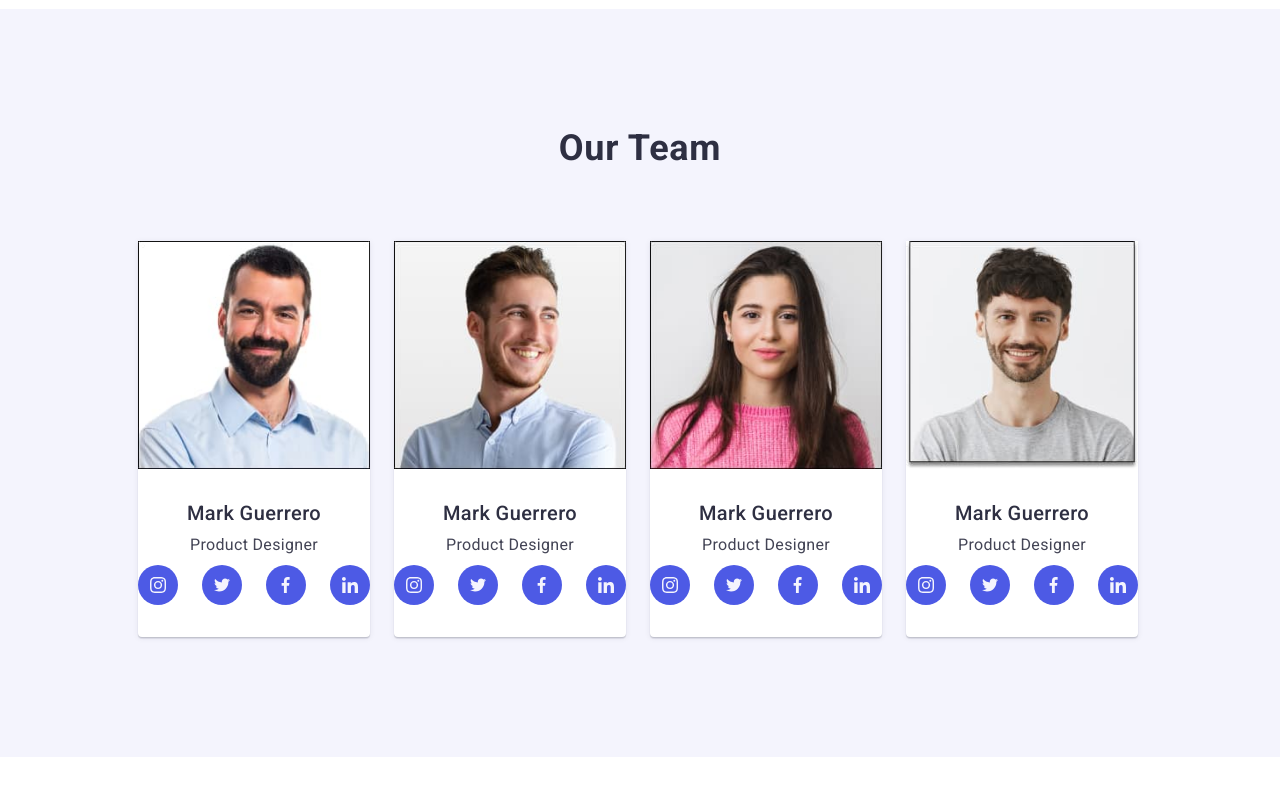
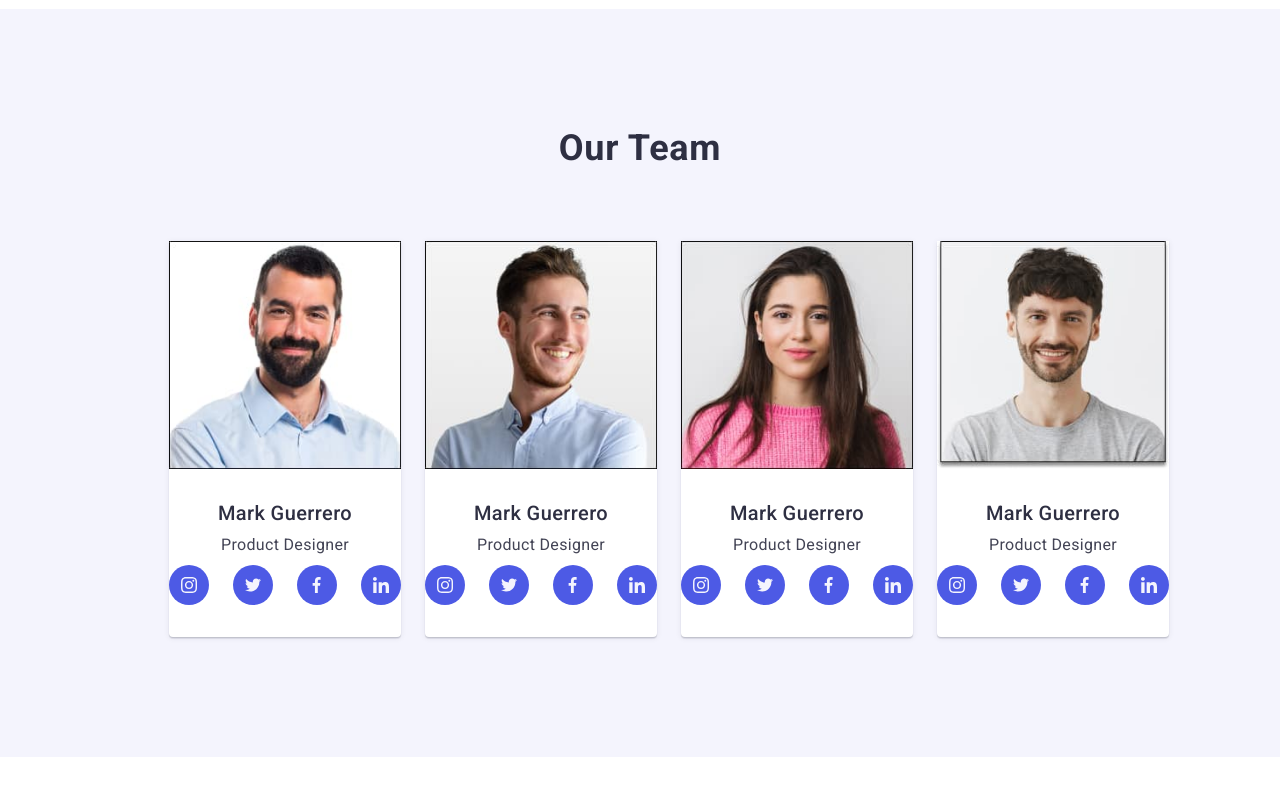
Before and after one commit to Lissa2121/goit-markup-hw-06, a plain HTML site: page index.html in a window 1280 px wide. Shown: the part 1220-2020 px from the top of the page. Drawn offline with nearby package versions, Linux system fonts and the light colour scheme.

Commit message:
Update styles.css

```diff
--- a/css/styles.css
+++ b/css/styles.css
@@ -309,9 +309,6 @@ img {
 }
 
 @media screen and (min-width:768px) {
-    .container {
-            max-width: 768px;
-        }
 
     .hero {
         background-image: linear-gradient(rgba(46, 47, 66, 0.70), rgba(46, 47, 66, 0.70)), url(../images/tablet-hero.jpg);
@@ -337,11 +334,6 @@ img {
 }
 
 @media screen and (min-width: 1158px) {
-    .container {
-        max-width: 1158px;
-        padding-left: 15px;
-        padding-right: 15px;
-    }
 
     .hero {
         padding-top: 188px;
@@ -425,9 +417,6 @@ img {
 }
 
 @media screen and (min-width:768px) {
-    .container {
-        max-width: 768px;
-    }
 
     .features {
         padding-top: 90px;
@@ -450,11 +439,6 @@ img {
 }
 
 @media screen and (min-width: 1158px) {
-     .container {
-        /* max-width: 1158px; */
-        padding-left: 15px;
-        padding-right: 15px;
-    }
 
     .features-container {
         /* max-width: 1158px; */
@@ -465,7 +449,6 @@ img {
 
     .features {
         /* max-width: 1158px; */
-        padding-right: 390px;
         padding-top: 120px;
         padding-bottom: 120px;
     }
@@ -619,9 +602,6 @@ img {
 }
 
 @media screen and (min-width:768px) {
-    .container {
-        max-width: 558px;
-    }
 
     .team-container-team {
         padding-left: 108px;
@@ -660,9 +640,6 @@ img {
 
 
     .team-list {
-        top: 50%;
-            transform: translateX(-50%);
-            padding-left: 50px;
             display: flex;
             flex-wrap: nowrap;
             gap: 24px;
@@ -670,7 +647,7 @@ img {
 
         .team-item {
             /* width: calc((100% - 72px) / 4); */
-            width: 264px;
+            /* width: 264px; */
         }
 
 }
@@ -771,9 +748,6 @@ img {
 }
 
 @media screen and (min-width: 768px) {
-    .container {
-        max-width: 768px;
-    }
 
     .portfolio-list {
         display: flex;
@@ -794,12 +768,6 @@ img {
 }
 
 @media screen and (min-width: 1158) {
-
-    .container {
-        max-width: 1158px;
-        padding-left: 15px;
-        padding-right: 15px;
-    }
 
     .portfolio {
         padding-top: 120px;
@@ -1010,7 +978,7 @@ img {
     }
 
     .footer-container {
-        max-width: 768px;
+        /* max-width: 768px; */
     }
 
     .footer-logo-text {
@@ -1039,9 +1007,9 @@ img {
     }
 
     .footer-container {
-        max-width: 1158px;
+        /* max-width: 1158px;
         padding-left: 15px;
-        padding-right: 15px;
+        padding-right: 15px; */
         display: flex;
         margin: 0 auto;
         align-items: baseline;
```
